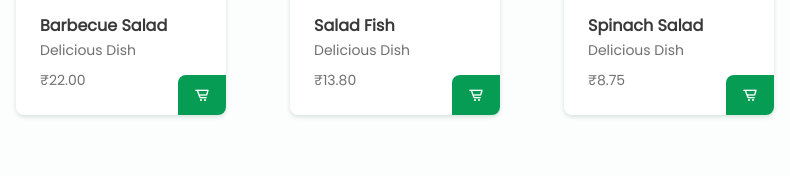
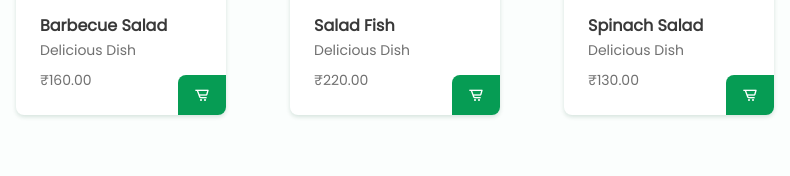
Before and after one commit to AdityaSagave/Restaurant-Landing-page, a plain HTML site: page index.html in a window 1280 px wide. Shown: the part 2124-2300 px from the top of the page, 245-1035 px from the left. Drawn offline with nearby package versions, Linux system fonts and the light colour scheme.

Commit message:
Update index.html

```diff
--- a/index.html
+++ b/index.html
@@ -371,7 +371,7 @@
                     <img src="images/plate1.png" alt="" class="menu__img">
                     <h3 class="menu__name">Barbecue Salad</h3>
                     <span class="menu__detail">Delicious Dish</span>
-                    <span class="menu__perci">₹22.00</span>
+                    <span class="menu__perci">₹160.00</span>
                     <a href="#" class="button menu__button"><i class="bx bx-cart-alt"></i></a>
                 </div>
 
@@ -379,7 +379,7 @@
                     <img src="images/plate2.png" alt="" class="menu__img">
                     <h3 class="menu__name">Salad Fish</h3>
                     <span class="menu__detail">Delicious Dish</span>
-                    <span class="menu__perci">₹13.80</span>
+                    <span class="menu__perci">₹220.00</span>
                     <a href="#" class="button menu__button"><i class="bx bx-cart-alt"></i></a>
                 </div>
 
@@ -387,7 +387,7 @@
                     <img src="images/plate3.png" alt="" class="menu__img">
                     <h3 class="menu__name">Spinach Salad</h3>
                     <span class="menu__detail">Delicious Dish</span>
-                    <span class="menu__perci">₹8.75</span>
+                    <span class="menu__perci">₹130.00</span>
                     <a href="#" class="button menu__button"><i class="bx bx-cart-alt"></i></a>
                 </div>
             </div>
```
